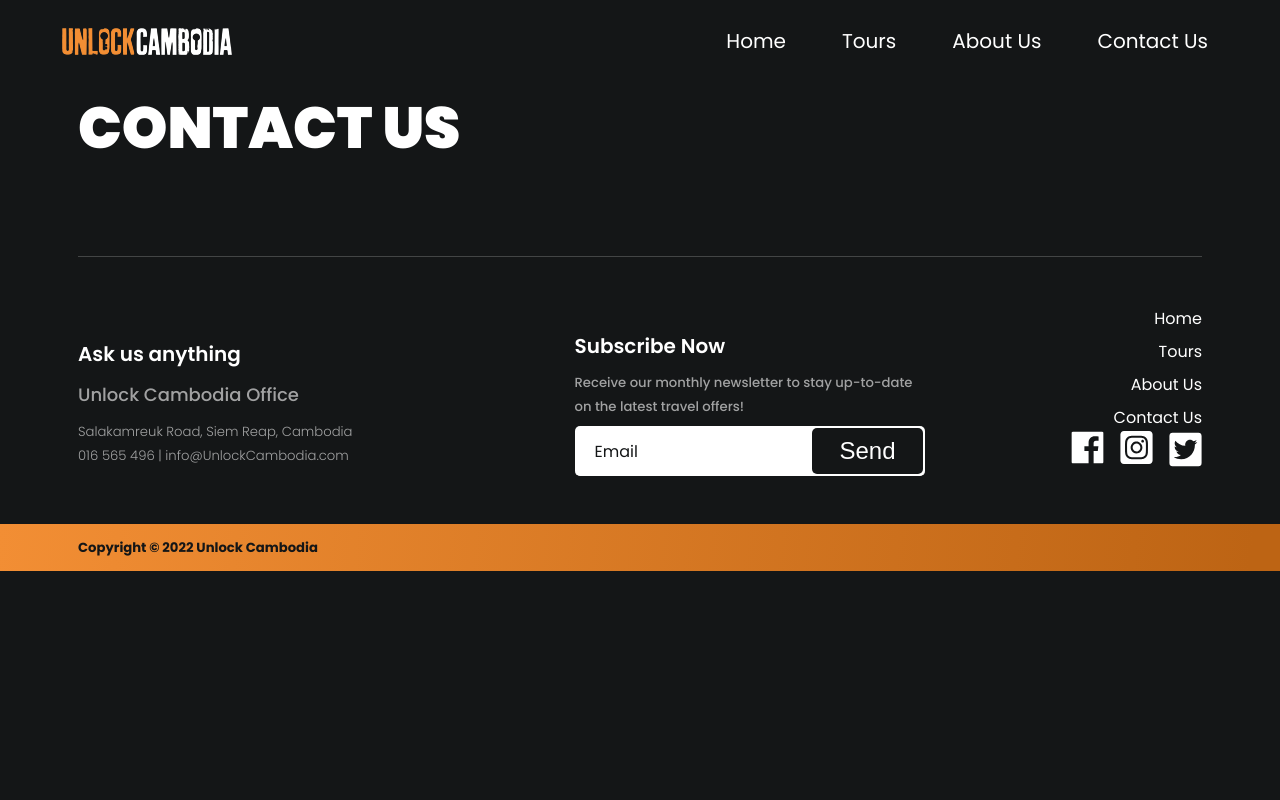
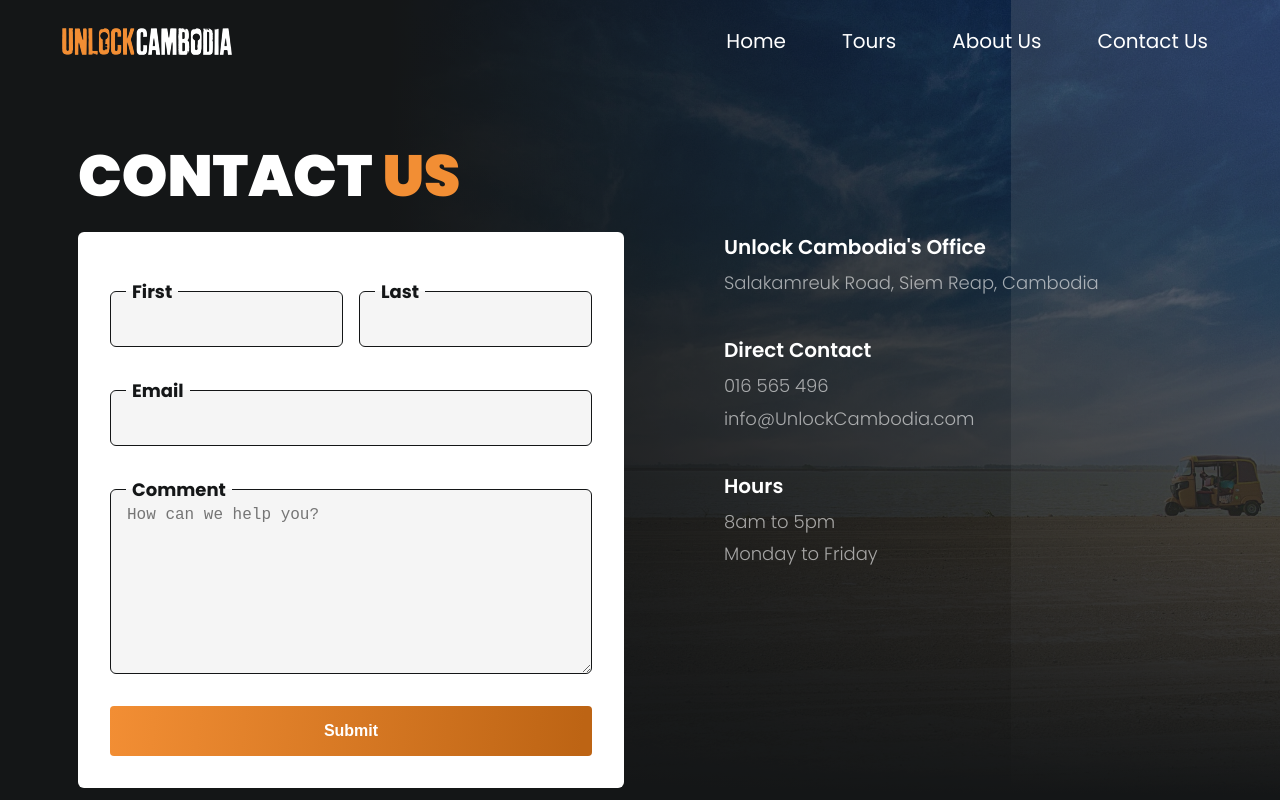
Before and after one commit to ElitistNoob/unlock-cambodia, a React (Create React App) app: page /contact-us in a window 1280 px wide. Shown: the top 800 px of the page. Built offline with nearby package versions, Linux system fonts and the light colour scheme.

Commit message:
made various improvements to code

```diff
--- a/src/App.js
+++ b/src/App.js
@@ -5,6 +5,7 @@ import { Helmet } from "react-helmet";
 // Components
 import Header from "./components/Header";
 import Footer from "./components/Footer";
+import ScrollToTop from "./components/ScrollToTop";
 // Pages
 import Home from "./Pages/Home";
 import Tours from "./Pages/Tours";
@@ -22,12 +23,14 @@ function App() {
         ></meta>
         <link rel="preconnect" href="https://fonts.googleapis.com" />
         <link rel="preconnect" href="https://fonts.gstatic.com" crossorigin />
+        <link rel="icon" href="/public/favicon.ico" />
         <link
           href="https://fonts.googleapis.com/css2?family=Poppins:wght@300;400;500;600;700;800;900&display=swap"
           rel="stylesheet"
         />
       </Helmet>
 
+      <ScrollToTop />
       <GlobalStyle />
       <Header />
       <Routes>
--- a/src/Pages/ContactUs.jsx
+++ b/src/Pages/ContactUs.jsx
@@ -1,9 +1,131 @@
-import { ContainerStyled } from "../components/styles/Container.Styled";
+// Hooks
+import { useState, useLayoutEffect, useRef } from "react";
+import { gsap } from "gsap";
+
+import styles from "../components/styles/ContactForm.module.scss";
 
 export default function AboutUs() {
+  const [formData, setFormData] = useState({
+    firstName: "",
+    lastName: "",
+    email: "",
+    comment: "",
+  });
+
+  const ref = useRef(null);
+
+  const changeHandler = event => {
+    event.preventDefault();
+    const { value, name } = event.target;
+
+    setFormData(prevData => ({ ...prevData, [name]: value }));
+  };
+
+  useLayoutEffect(() => {
+    const ctx = gsap.context(() => {
+      const tl = gsap.timeline();
+      gsap.to(".background", {
+        transform: "matrix(-1, 0, 0, 1, 0, 0) scale(1)",
+        opacity: 0.6,
+        duration: 2,
+        ease: "back",
+      });
+      gsap.to(".span", {
+        clipPath: "polygon(0 100%, 0 0, 100% 0, 100% 100%)",
+        duration: 1,
+        delay: 2,
+      });
+      tl.from(".form > *", {
+        opacity: 0,
+        duration: 1,
+        y: "1em",
+        ease: "power",
+        stagger: 0.1,
+      });
+      tl.from(".content", {
+        opacity: 0,
+        duration: 1,
+        y: "1em",
+        ease: "power",
+      });
+    }, [ref]);
+    return () => ctx.revert();
+  }, []);
+
   return (
-    <ContainerStyled>
-      <h1>Contact Us</h1>
-    </ContainerStyled>
+    <main ref={ref}>
+      <section className={styles.container}>
+        <h1 className="content">
+          Contact <span className="span">Us</span>
+        </h1>
+        <div className={styles.flexContainer}>
+          <div className={styles.col1}>
+            <form
+              className="form"
+              action="mailto:sales@seeasiadifferently.com"
+              // method="POST"
+              // encType="multipart/form-data"
+            >
+              <div>
+                <label htmlFor="firstName">First</label>
+                <input
+                  onChange={changeHandler}
+                  id="firstName"
+                  name="firstName"
+                  value={formData.firstName}
+                  type="text"
+                  required
+                />
+              </div>
+              <div>
+                <label htmlFor="lastName">Last</label>
+                <input
+                  onChange={changeHandler}
+                  id="lastName"
+                  name="lastName"
+                  value={formData.lastName}
+                  type="text"
+                  required
+                />
+              </div>
+              <div>
+                <label htmlFor="email">Email</label>
+                <input
+                  onChange={changeHandler}
+                  id="email"
+                  name="email"
+                  value={formData.email}
+                  type="email"
+                  required
+                />
+              </div>
+              <div>
+                <label htmlFor="comment">Comment</label>
+                <textarea
+                  onChange={changeHandler}
+                  id="comment"
+                  name="comment"
+                  value={formData.comment}
+                  placeholder="How can we help you?"
+                  required
+                />
+              </div>
+              <button className="btn primary-btn">Submit</button>
+            </form>
+          </div>
+          <div className={`content {styles.col2}`}>
+            <h3>Unlock Cambodia's Office</h3>
+            <p>Salakamreuk Road, Siem Reap, Cambodia</p>
+            <h3>Direct Contact</h3>
+            <p>016 565 496</p>
+            <p>info@UnlockCambodia.com</p>
+            <h3>Hours</h3>
+            <p>8am to 5pm</p>
+            <p>Monday to Friday</p>
+          </div>
+        </div>
+      </section>
+      <div className={`background ${styles.backgroundImage}`}></div>
+    </main>
   );
 }
--- a/src/components/Hero.jsx
+++ b/src/components/Hero.jsx
@@ -20,7 +20,6 @@ export default function Hero() {
 
   useLayoutEffect(() => {
     const ctx = gsap.context(() => {
-      // const tl = gsap.timeline();
       gsap.to(".background", {
         transform: "matrix(-1, 0, 0, 1, 0, 0) scale(1)",
         opacity: 0.6,
@@ -40,12 +39,12 @@ export default function Hero() {
         duration: 1,
         delay: 1,
       });
-      gsap.from(".content", {
+      gsap.from(".content > *:not(div)", {
         opacity: 0,
         duration: 1,
         y: "1em",
         ease: "power",
-        stagger: 0.3,
+        stagger: 0.4,
       });
     }, [heroSection]);
     return () => ctx.revert();
@@ -53,15 +52,12 @@ export default function Hero() {
 
   return (
     <section ref={heroSection} className={styles.heroSection}>
-      <div className={styles.content}>
-        <div>
-          <h1 className={`content ${styles.title}`}>
+      <div className={`content ${styles.content}`}>
+        <h1>
           Discover <span className="span">the</span>{" "}
           <span className="span">
             real
             <svg
-                id="path"
-                className={styles.path}
               viewBox="0 0 316 53"
               fill="none"
               xmlns="http://www.w3.org/2000/svg"
@@ -75,21 +71,15 @@ export default function Hero() {
           </span>{" "}
           Cambodia
         </h1>
-
-          <p className={`content ${styles.body}`}>
-            At Unlock Cambodia we have selected some of the must do day trips
-            that should be on everyone’s bucket list when travelling to
-            Cambodia. Our handpicked day tours are perfect for all types of
-            travelers, that are looking to unlock some of Cambodia’s hidden
-            secrets.
+        <p>
+          At Unlock Cambodia we have selected some of the must do day trips that
+          should be on everyone’s bucket list when travelling to Cambodia. Our
+          handpicked day tours are perfect for all types of travelers, that are
+          looking to unlock some of Cambodia’s hidden secrets.
         </p>
-          <Link
-            to="/contact-us"
-            className={`content btn primary-btn ${styles.heroBtn}`}
-          >
+        <Link to="/contact-us" className="btn primary-btn">
           Get Started
         </Link>
-        </div>
         <div className={styles.imgGallery}>
           <img className="imgAnim" src={img1} alt="" />
           <img className="imgAnim" src={img2} alt="" />
--- a/src/components/styles/Header.Styled.js
+++ b/src/components/styles/Header.Styled.js
@@ -47,11 +47,7 @@ export const HeaderStyled = styled.header`
     top: 0;
     backdrop-filter: blur(62px);
     -webkit-backdrop-filter: blur(62px);
-    background: linear-gradient(
-      180deg,
-      var(--clr-primary-dark) 50px,
-      #14161799 50px
-    );
+    background: #14161799;
     min-height: 100vh;
     width: 100%;
     transition: 150ms linear;
@@ -156,12 +152,11 @@ export const HeaderStyled = styled.header`
 
   .toggle {
     position: relative;
-    width: 50px;
+    width: 80px;
     aspect-ratio: 1;
     border: none;
     background-color: transparent;
     cursor: pointer;
-    user-select: none;
   }
 
   @media (min-width: 720px) {
--- a/src/components/styles/PopularTour.module.scss
+++ b/src/components/styles/PopularTour.module.scss
@@ -1,3 +1,10 @@
+@mixin svgIcon($image) {
+  background-image: url($image);
+  background-position: 0.5em center;
+  background-repeat: no-repeat;
+  padding-left: 2.5em;
+}
+
 .container {
   position: relative;
   padding: 0 1em;
@@ -65,7 +72,7 @@
       border-radius: 6px;
 
       @media (min-width: 980px) {
-        height: 264px;
+        aspect-ratio: 4/2;
       }
 
       &:nth-of-type(1) {
--- a/src/components/styles/TourList.module.scss
+++ b/src/components/styles/TourList.module.scss
@@ -119,5 +119,3 @@
     line-height: 2;
   }
 }
-
-// Links
```
Also changed, not shown: src/components/styles/Hero.module.scss (+85 -117 lines). Lines whose indentation alone changed are shown as unchanged.
